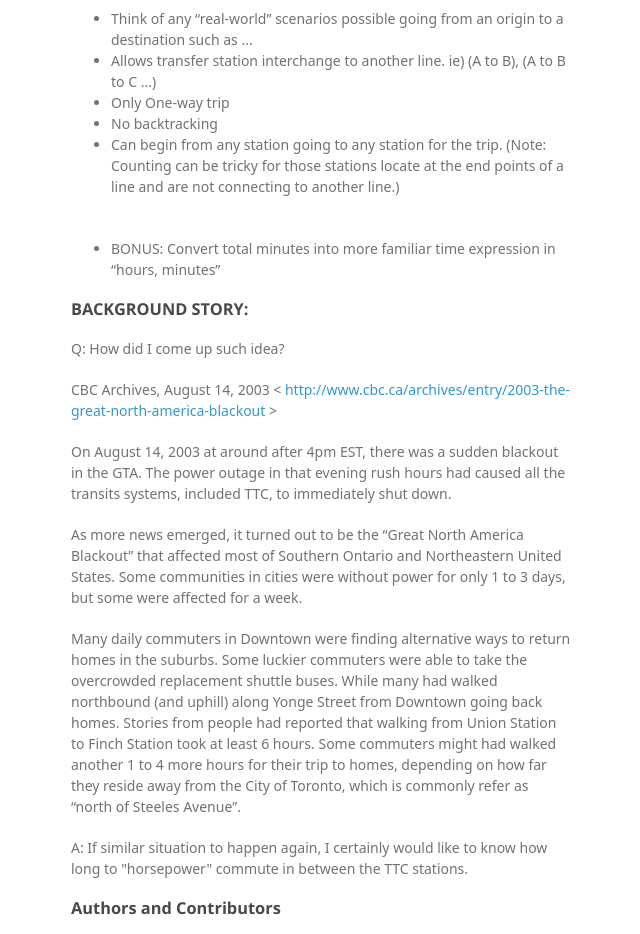
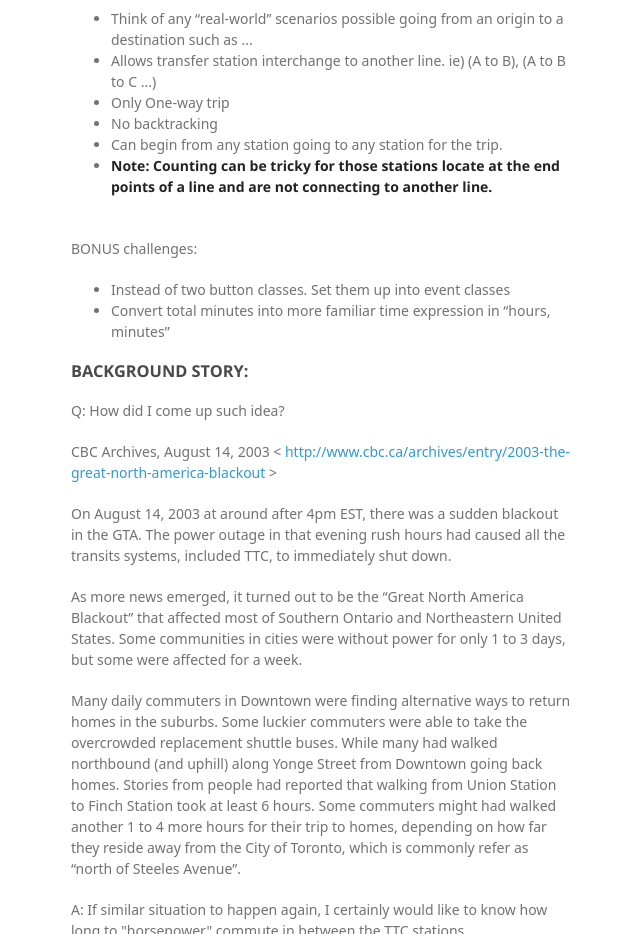
Before and after one commit to yiuklh/jsproj2hy, a plain HTML site: page index.html in a window 1280 px wide. Shown: the part 1500-2434 px from the top of the page, without its empty margins (499-1139 px from the left). Drawn offline with Linux system fonts and the light colour scheme; a web font is replaced by a local one.

Commit message:
Update index.html

```diff
--- a/index.html
+++ b/index.html
@@ -116,9 +116,16 @@ Therefore, no shortcut transferring to different line route.</li>
 <li>Allows transfer station interchange to another line. ie) (A to B), (A to B to C ...)</li>
 <li>Only One-way trip</li>
 <li>No backtracking</li>
-<li><p>Can begin from any station going to any station for the trip. (Note: Counting can be tricky for those stations locate at the end points of a line and are not connecting to another line.)</p></li><br>
-<li><p>BONUS: Convert total minutes into more familiar time expression in “hours, minutes”</p></li>
+<li>Can begin from any station going to any station for the trip.</li>
+<li><strong>Note: Counting can be tricky for those stations locate at the end points of a line and are not connecting to another line.</strong></li>
+</ul><br>
+
+<p>BONUS challenges:</p>
+<ul>
+<li>Instead of two button classes. Set them up into event classes</li>
+<li>Convert total minutes into more familiar time expression in “hours, minutes”</li>
 </ul>
+
 
 <h3>
 <a id="background-story" class="anchor" href="#background-story" aria-hidden="true"><span aria-hidden="true" class="octicon octicon-link"></span></a>BACKGROUND STORY:</h3>
```
